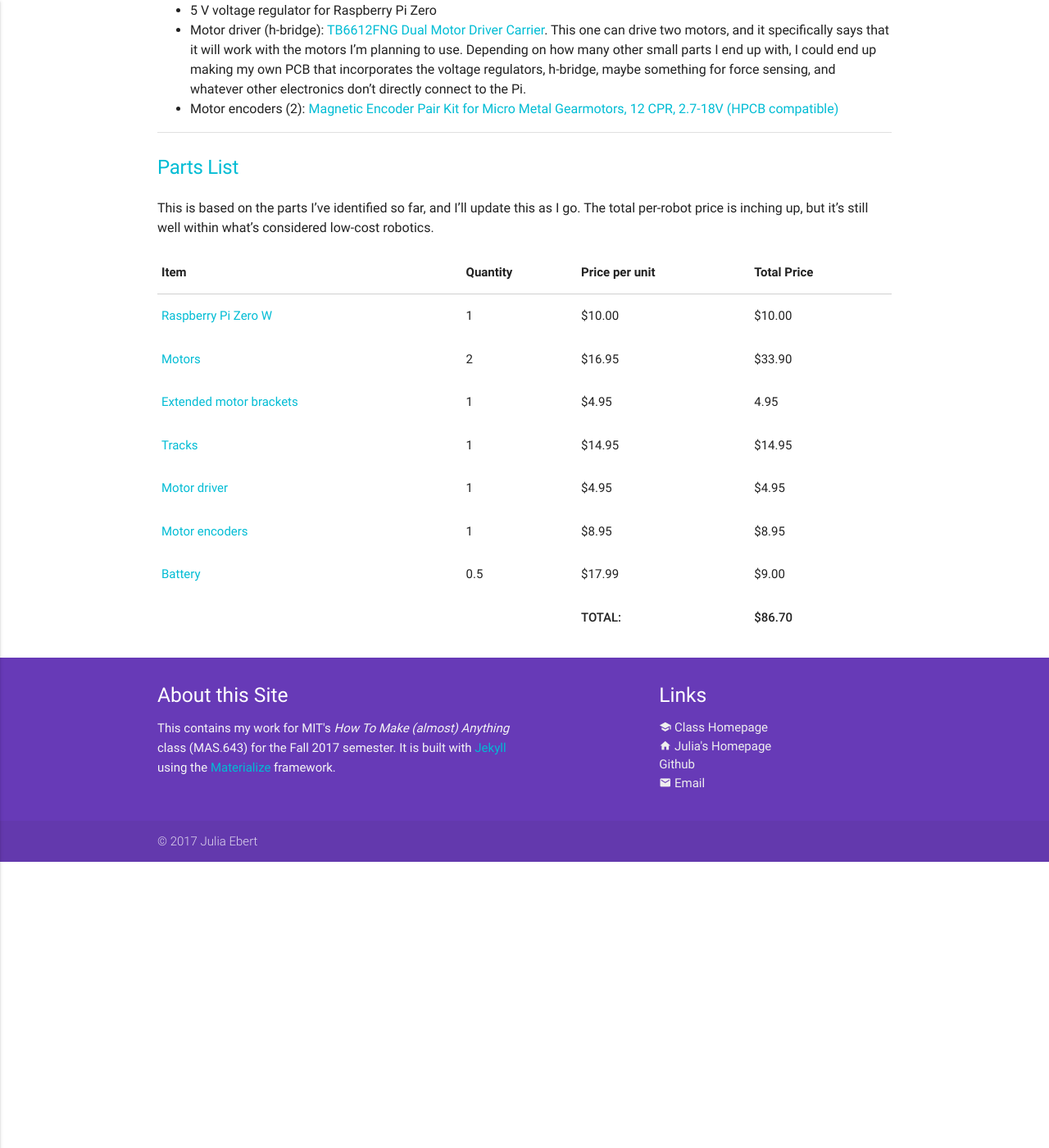
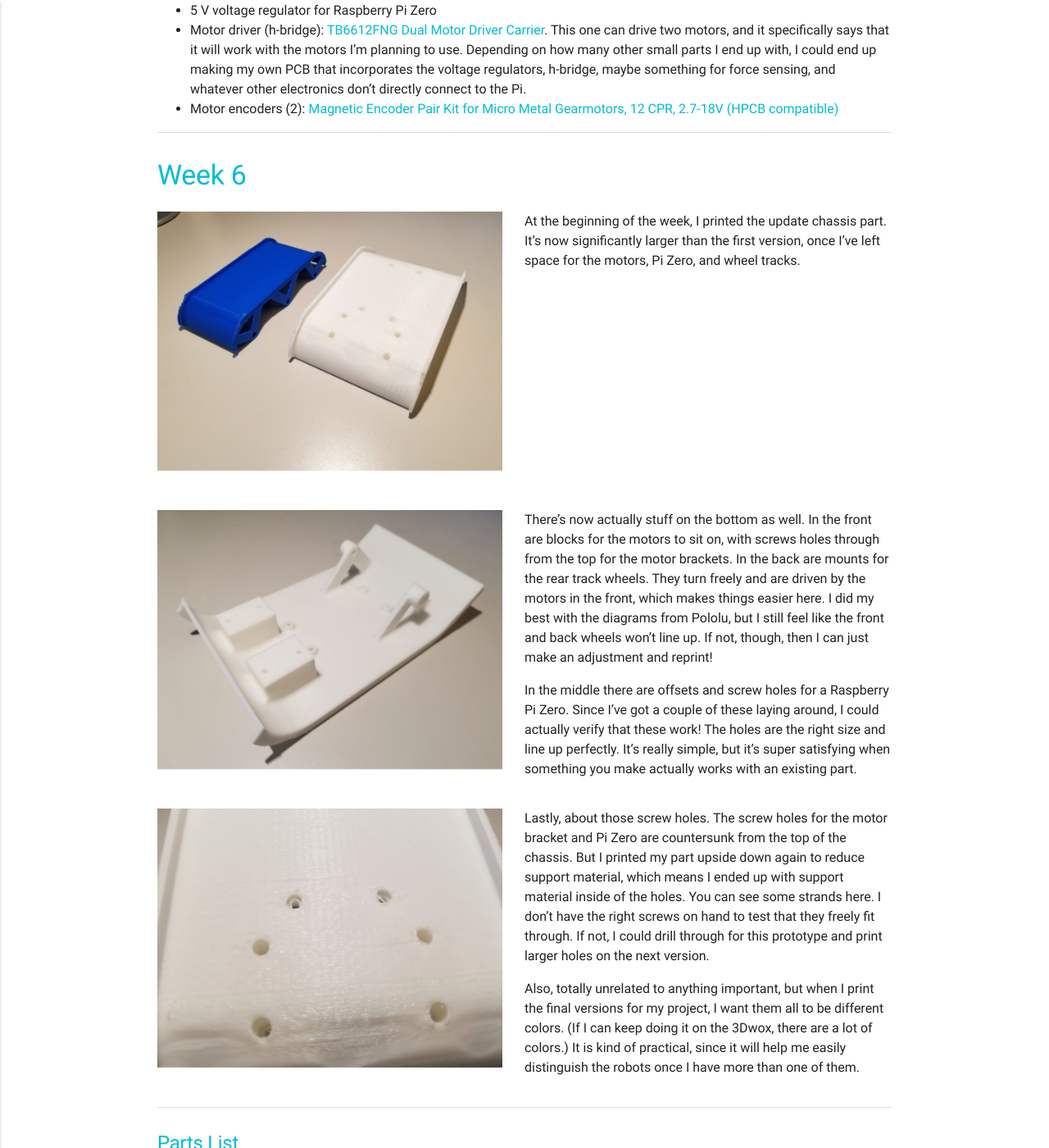
Before and after one commit to jtebert/how-to-make, a Jekyll site: the page built from project.md, in a window 1280 px wide and 1400 px high, scrolled down 4100 px. Shown: the whole window at 82% size. Built offline with Jekyll 4.4.1, drawn with Linux system fonts in a browser that asks for light colours; nearby versions of some CDN libraries; formulas are drawn with MathJax 3; before the commit the page ends 5151 px from its top, so only the background shows below that.

Commit message:
Project updates and part of week 6

```diff
--- a/project.md
+++ b/project.md
@@ -102,6 +102,28 @@
 
 ---
 
+# Week 6
+
+![New part compared to old]({{site.baseurl}}/assets/project/print2-2.jpg){: .small .materialboxed}
+
+At the beginning of the week, I printed the update chassis part. It's now significantly larger than the first version, once I've left space for the motors, Pi Zero, and wheel tracks.<br>
+
+![New part bottom]({{site.baseurl}}/assets/project/print2-1.jpg){: .small .materialboxed}
+
+There's now actually stuff on the bottom as well. In the front are blocks for the motors to sit on, with screws holes through from the top for the motor brackets. In the back are mounts for the rear track wheels. They turn freely and are driven by the motors in the front, which makes things easier here. I did my best with the diagrams from Pololu, but I still feel like the front and back wheels won't line up. If not, though, then I can just make an adjustment and reprint!
+
+In the middle there are offsets and screw holes for a Raspberry Pi Zero. Since I've got a couple of these laying around, I could actually verify that these work! The holes are the right size and line up perfectly. It's really simple, but it's super satisfying when something you make actually works with an existing part.<br>
+
+![New part screw holes]({{site.baseurl}}/assets/project/print2-3.jpg){: .small .materialboxed}
+
+Lastly, about those screw holes. The screw holes for the motor bracket and Pi Zero are countersunk from the top of the chassis. But I printed my part upside down again to reduce support material, which means I ended up with support material inside of the holes. You can see some strands here. I don't have the right screws on hand to test that they freely fit through. If not, I could drill through for this prototype and print larger holes on the next version.
+
+Also, totally unrelated to anything important, but when I print the final versions for my project, I want them all to be different colors. (If I can keep doing it on the 3Dwox, there are a lot of colors.) It is kind of practical, since it will help me easily distinguish the robots once I have more than one of them.
+
+<br>
+
+---
+
 ## Parts List
 
 This is based on the parts I've identified so far, and I'll update this as I go. The total per-robot price is inching up, but it's still well within what's considered low-cost robotics.
```
Also changed, not shown: _posts/2017-10-11-computer-controlled-machining.md (added, +20 -0 lines), assets/project/print2-1.jpg (added), assets/project/print2-2.jpg (added), assets/project/print2-3.jpg (added), assets/week-6/shelves-cad.png (added).
